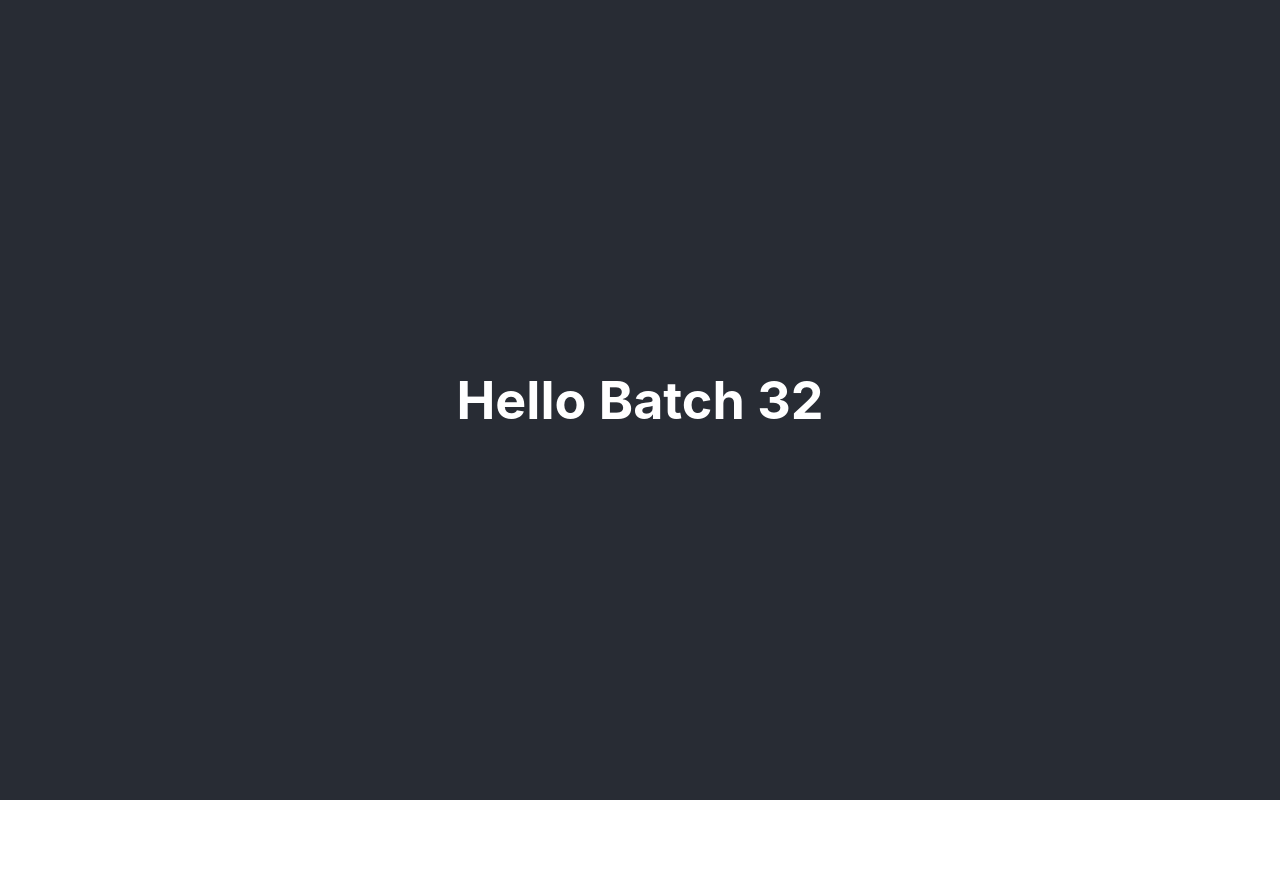
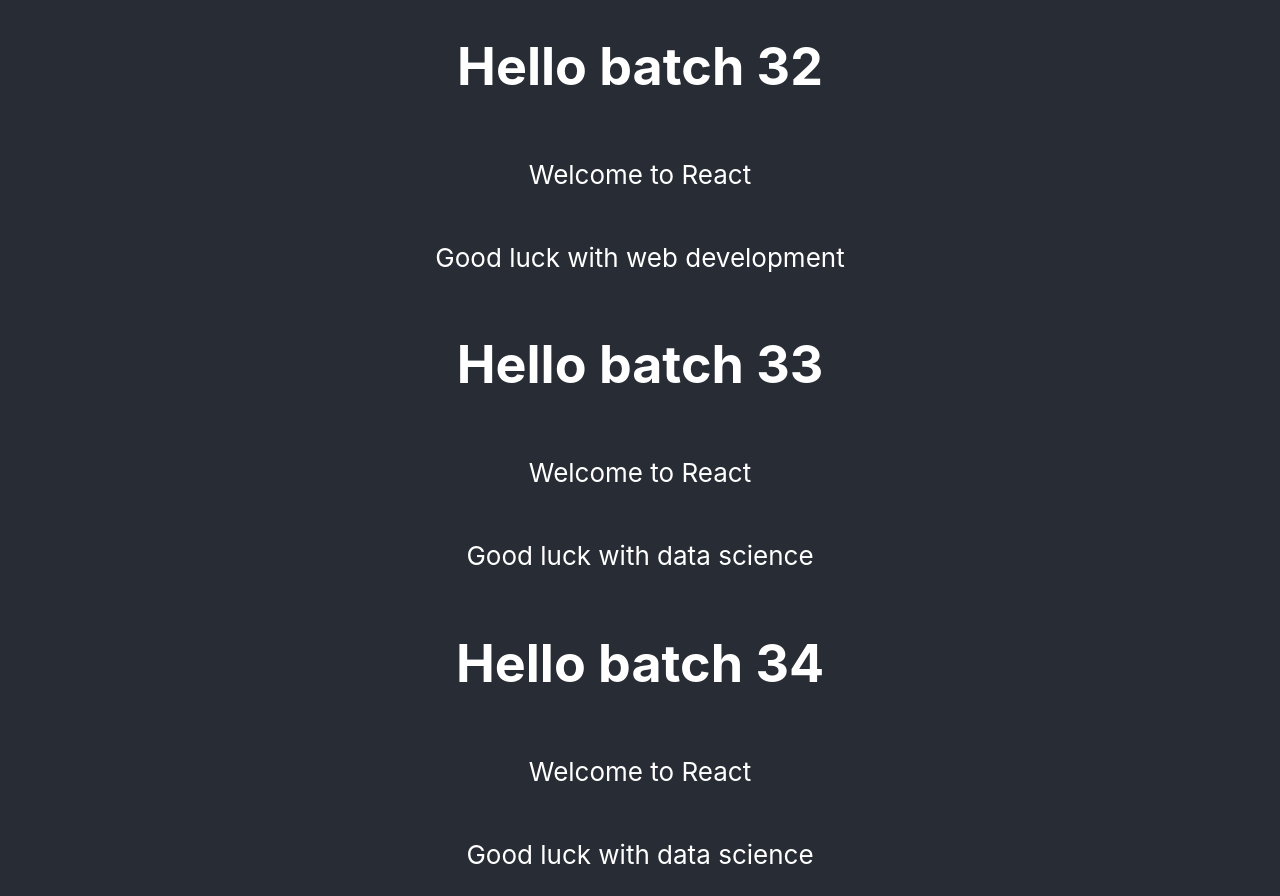
Before and after one commit to EcaCosca/batch32reactexample, a React (Create React App) app: page / in a window 1280 px wide. Before the commit the page ends 800 px from the top, so only its background shows below. Built offline with nearby package versions, Linux system fonts and the light colour scheme.

Commit message:
props explained

```diff
--- a/src/App.js
+++ b/src/App.js
@@ -6,7 +6,9 @@
   return (
     <div className="App">
       <header className="App-header">
-        <Button />
+        <Button prop='batch 32' study='web development'/>
+        <Button prop='batch 33' study="data science"/>
+        <Button prop='batch 34' study="data science"/>
       </header>
     </div>
   );
--- a/src/Button.js
+++ b/src/Button.js
@@ -1,10 +1,13 @@
 import React from 'react'
 
-const Button = () => {
+const Button = ({prop, study}) => {
+    // console.log('prop'+prop)
   return (
-    <div>
-        <h1>Hello Batch 32</h1>
-    </div>
+    <>
+        <h1>Hello {prop}</h1>
+        <p>Welcome to React</p>
+        <p>Good luck with {study}</p>
+    </>
   )
 }
 
```
